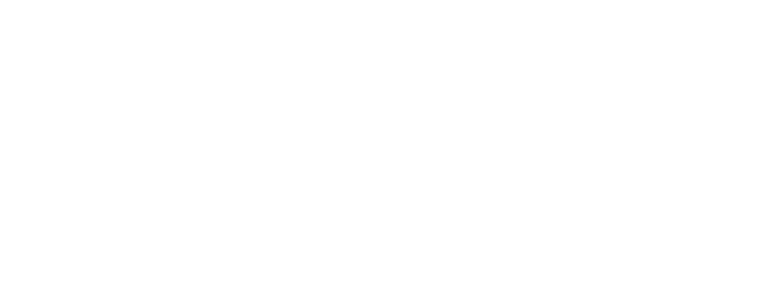
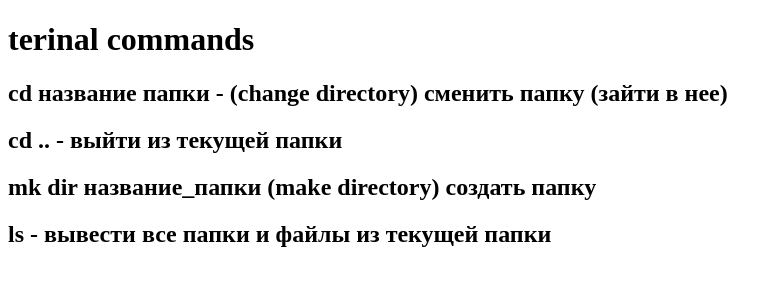
Before and after one commit to Myrza6ek/terminal-commands, a plain HTML site: page index.html in a window 1280 px wide. Shown: the whole page, without its empty margins (0-782 px from the left). Drawn offline with Linux system fonts and the light colour scheme.

Commit message:
added info about mkdir ls

```diff
--- a/index.html
+++ b/index.html
@@ -7,9 +7,10 @@
     <title>Document</title>
   </head>
   <body>
-    <!-- terinal commands -->
-    <!-- cd название папки - (change directory) сменить папку (зайти в нее)-->
-    <!-- сd .. - выйти из текущей папки -->
-    <!--  -->
+    <h1>terinal commands</h1>
+    <h2>cd название папки - (change directory) сменить папку (зайти в нее)</h2>
+    <h2>сd .. - выйти из текущей папки</h2>
+    <h2>mk dir название_папки (make directory) создать папку</h2>
+    <h2>ls - вывести все папки и файлы из текущей папки</h2>
   </body>
 </html>
```
